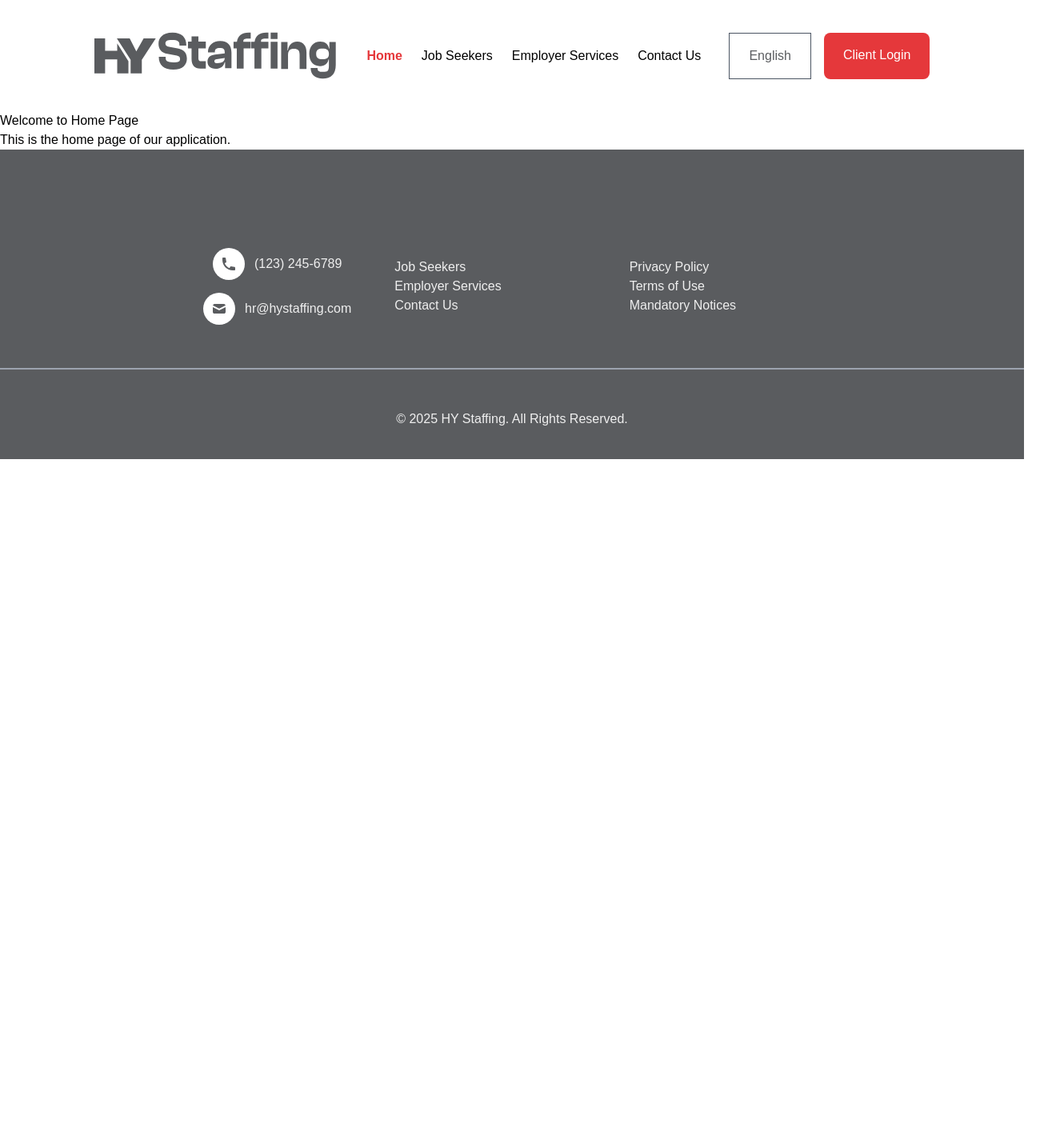
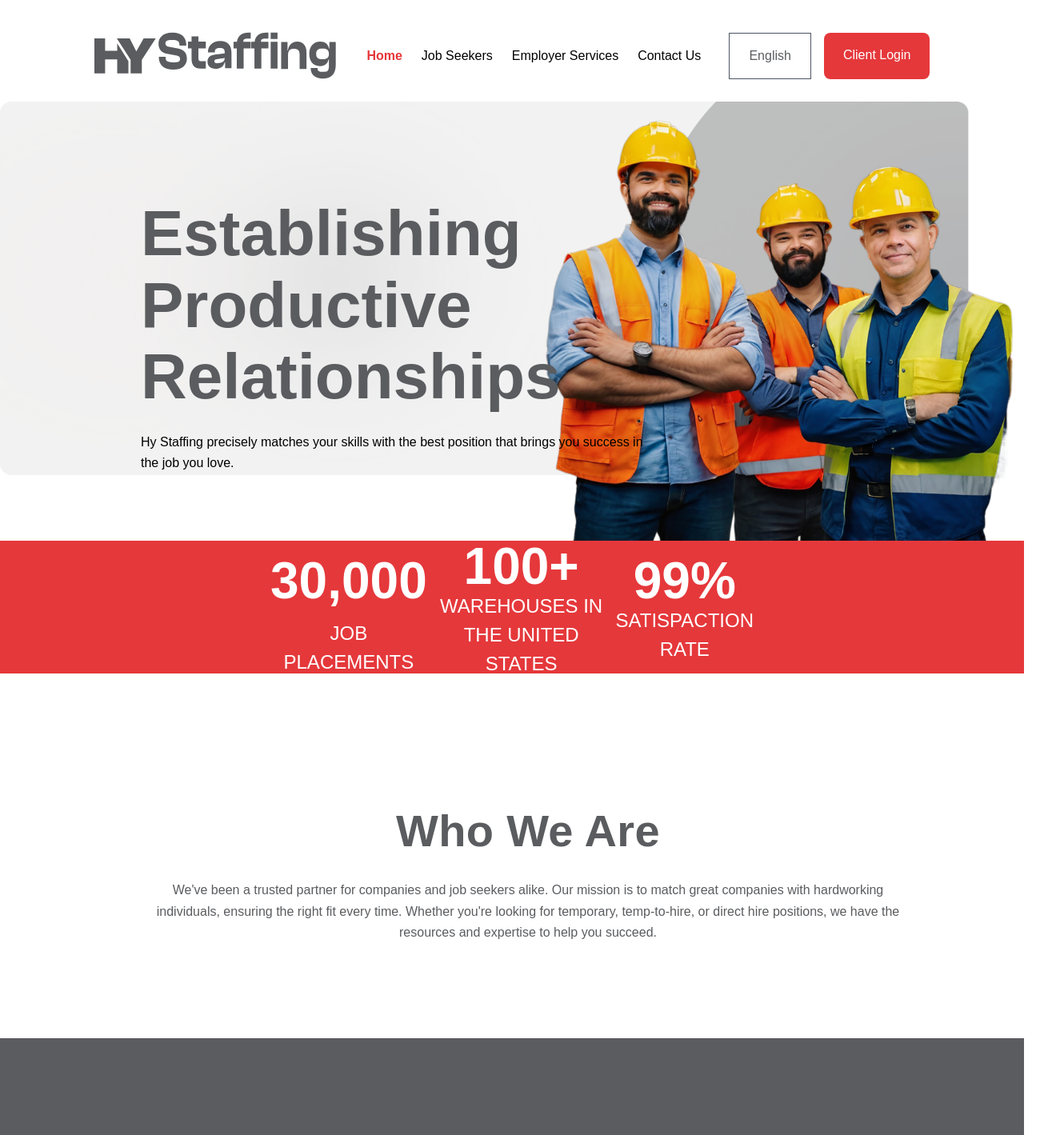
Before and after one commit to atikurahad/hy-staffing, a React (Vite) app: page / in a window 1280 px wide. Shown: the top 1419 px of the page at 80% size, 1320 px wide, since content can reach past the window. Before the commit the page ends 800 px from the top, so only its background shows below. Built offline with nearby package versions, Linux system fonts and the light colour scheme.

Commit message:
working on hero and explore

```diff
--- a/index.html
+++ b/index.html
@@ -2,7 +2,7 @@
 <html lang="en">
   <head>
     <meta charset="UTF-8" />
-    <link rel="icon" type="image/svg+xml" href="/vite.svg" />
+    <link rel="icon" type="image/svg+xml" href="/src/assets/images/HY.svg" />
     <meta name="viewport" content="width=device-width, initial-scale=1.0" />
 
     <title>HY Staffing</title>
--- /dev/null
+++ b/src/components/common/Common.jsx
@@ -0,0 +1,25 @@
+import React from "react";
+
+function Common() {
+  return (
+    <section>
+    <div className="container mx-auto pt-[40px]">
+      <div className="sm:w-[1320px] w-full sm:h-[176px] mx-auto sm:gap-[24px] my-[60px] sm:my-[120px]">
+        <h2 className="sm:text-[56px] text-[32px] font-serif leading-[42.24px] tracking-[0.32px] sm:leading-[73.92px] text-center font-extrabold text-[#5A5C5F]">
+          Who We Are
+        </h2>
+        <div className="sm:w-[930px] w-[356px] mx-auto">
+          <p className="text-[#5A5C5F] font-normal sm:text-[16px] text-[10px] mt-[24px] text-center leading-[164%] sm:leading-[26.24px]">
+            We've been a trusted partner for companies and job seekers alike. Our mission is to
+            match great companies with hardworking individuals, ensuring the right fit every time.
+            Whether you're looking for temporary, temp-to-hire, or direct hire positions, we have
+            the resources and expertise to help you succeed.
+          </p>
+        </div>
+      </div>
+    </div>
+  </section>
+  );
+}
+
+export default Common;
--- /dev/null
+++ b/src/components/home/Hero.jsx
@@ -0,0 +1,68 @@
+import React from "react";
+import worker from "../../assets/images/Group 2.png";
+
+const Hero = () => {
+  return (
+    <>
+      {" "}
+      <div className="relative">
+        <div className="flex  items-center justify-center ">
+          <img
+            src={worker}
+            alt="worker"
+            srcset=""
+            className="w-full mt-[-40px]"
+          />
+          <div className="absolute top-[108px] left-[176px]">
+            <h1 className="w-[859px] z-10 font-serif text-[80px] font-semibold leading-[89.6px] text-[#5A5C5F]">
+              Establishing Productive Relationships
+            </h1>
+            <p className="w-[645px] mt-[24px] text-textColor text-[16px] font-normal leading-[26.24px]">
+              Hy Staffing precisely matches your skills with the best position
+              that brings you success in the job you love.
+            </p>
+          </div>
+        </div>
+      </div>
+      <div className="w-full h-[166px] bg-[#E5383B]">
+        <div className="px-[338px] py-[37px ] flex items-center justify-between text-center">
+          <div>
+            <div>
+              {" "}
+              <h1 className="text-[64px] font-[700] font-serif text-white ">
+                30,000
+              </h1>
+              <p className="uppercase text-[24px] font-[400] text-white font-serif">
+                Job placements
+              </p>
+            </div>
+          </div>
+          <div>
+            <div>
+              {" "}
+              <h1 className="text-[64px] font-[700] font-serif text-white leading-[100%]">
+                100+
+              </h1>
+              <p className="uppercase text-[24px] font-[400] text-white font-serif">
+                warehouses in the united states
+              </p>
+            </div>
+          </div>
+          <div>
+            <div>
+              {" "}
+              <h1 className="text-[64px] font-[700] font-serif text-white leading-[100%]">
+              99%
+              </h1>
+              <p className="uppercase text-[24px] text-white font-serif font-[400]">
+              Satispaction rate
+              </p>
+            </div>
+          </div>
+        </div>
+      </div>
+
+    </>
+  );
+};
+export default Hero;
--- a/src/pages/Home/Home.jsx
+++ b/src/pages/Home/Home.jsx
@@ -1,12 +1,15 @@
-import React from 'react';
+import React from "react";
+import Hero from "../../components/home/Hero";
+import Common from "../../components/common/Common";
 
 const Home = () => {
-    return (
-        <div>
-            <h1>Welcome to Home Page</h1>
-            <p>This is the home page of our application.</p>
-        </div>
-    );
+  return (
+    <>
+      {<Hero />}
+
+      {<Common />}
+    </>
+  );
 };
 
 export default Home;
--- a/src/pages/Registration/RegistrationPage.jsx
+++ b/src/pages/Registration/RegistrationPage.jsx
@@ -1,26 +1,14 @@
-import React from 'react';
+import React from "react";
 
 const RegistrationPage = () => {
-    return (
-        <div>
-            <h1>Registration Page</h1>
-            <form>
-                <div>
-                    <label htmlFor="username">Username:</label>
-                    <input type="text" id="username" name="username" />
-                </div>
-                <div>
-                    <label htmlFor="email">Email:</label>
-                    <input type="email" id="email" name="email" />
-                </div>
-                <div>
-                    <label htmlFor="password">Password:</label>
-                    <input type="password" id="password" name="password" />
-                </div>
-                <button type="submit">Register</button>
-            </form>
-        </div>
-    );
+  return (
+    <div>
+
+      <form >
+
+      </form>
+    </div>
+  );
 };
 
 export default RegistrationPage;
```
Also changed, not shown: src/assets/images/Group 2.png (added), src/assets/images/worker.png (added).
